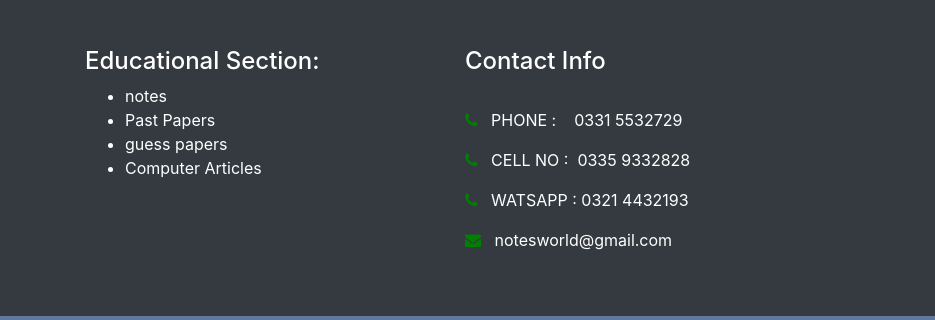
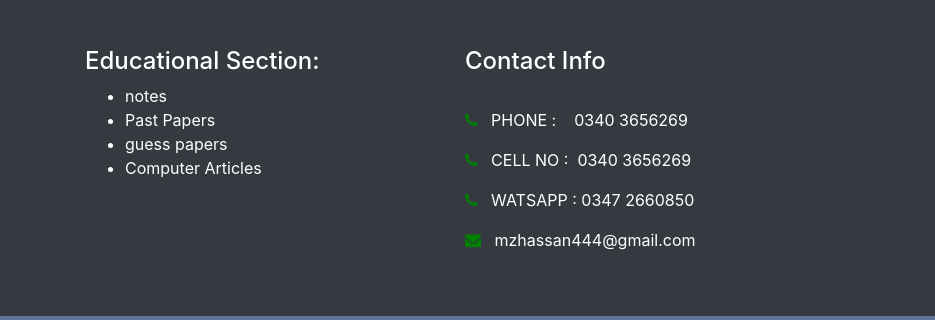
Before and after one commit to MuhammadZubair786/notes-website, a plain HTML site: page index.html in a window 1280 px wide. Shown: the part 1377-1697 px from the top of the page, 0-935 px from the left. Drawn offline with nearby package versions, Linux system fonts and the light colour scheme.

Commit message:
Update index.html

```diff
--- a/index.html
+++ b/index.html
@@ -320,10 +320,10 @@ The notes for class 6-8 (New 2020 Curriculum) for Islamabad Model Schools & Coll
   </div>
   <div class="contact-info contact-info col-lg-5 col-md-5 col-sm-12 col-12">
     <h4>Contact Info</h4><br>
-    <p><i class="fa fa-phone"></i>&nbsp;&nbsp; <span> PHONE : &nbsp;&nbsp; 0331 5532729 </span> </p>
-    <p><i class="fa fa-phone"></i>&nbsp;&nbsp; CELL NO :&nbsp; 0335 9332828</p>
-    <p><i class="fa fa-phone"></i>&nbsp;&nbsp; WATSAPP : 0321 4432193</p>
-    <p><i class="fa fa-envelope"></i>&nbsp;&nbsp; notesworld@gmail.com </p>
+    <p><i class="fa fa-phone"></i>&nbsp;&nbsp; <span> PHONE : &nbsp;&nbsp; 0340 3656269 </span> </p>
+    <p><i class="fa fa-phone"></i>&nbsp;&nbsp; CELL NO :&nbsp; 0340 3656269</p>
+    <p><i class="fa fa-phone"></i>&nbsp;&nbsp; WATSAPP : 0347 2660850</p>
+    <p><i class="fa fa-envelope"></i>&nbsp;&nbsp; mzhassan444@gmail.com </p>
 
   </div>
   <div class="join col-lg-3 col-md-3 col-sm-12 col-12">
```
